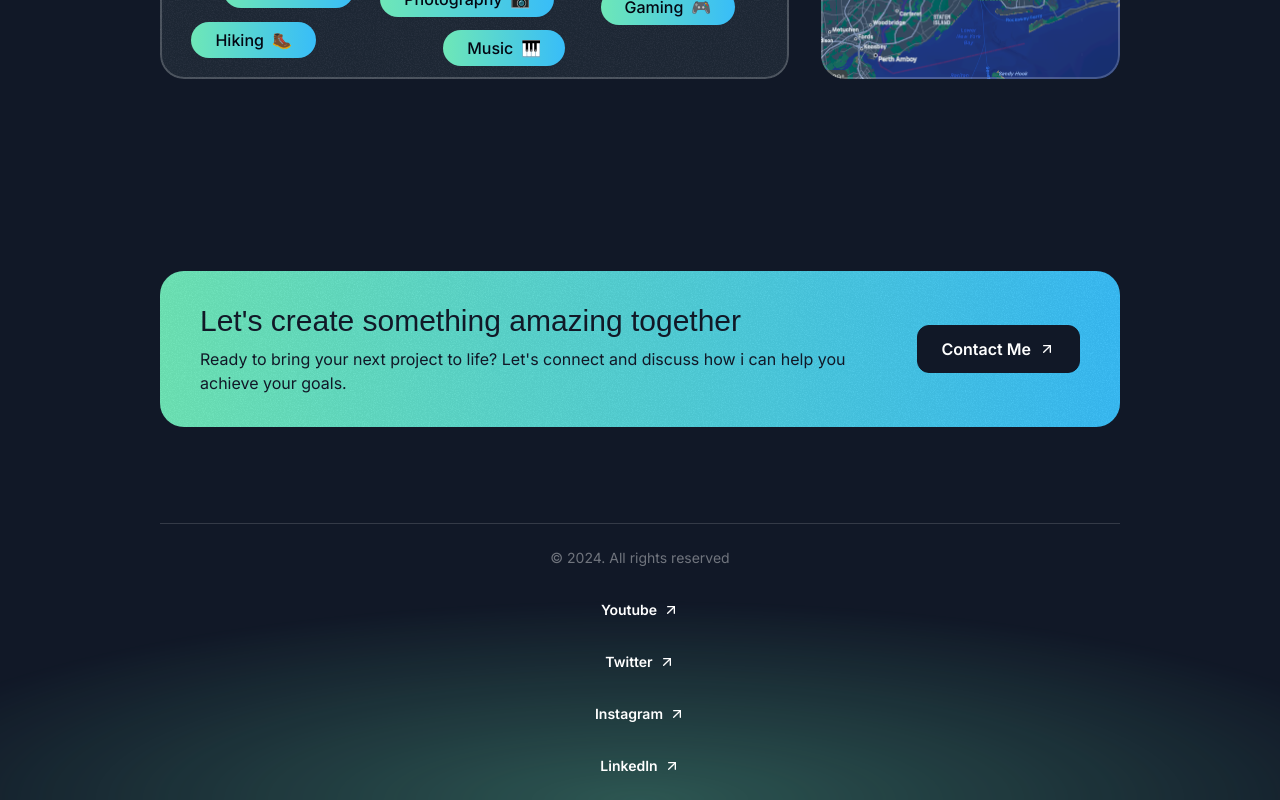
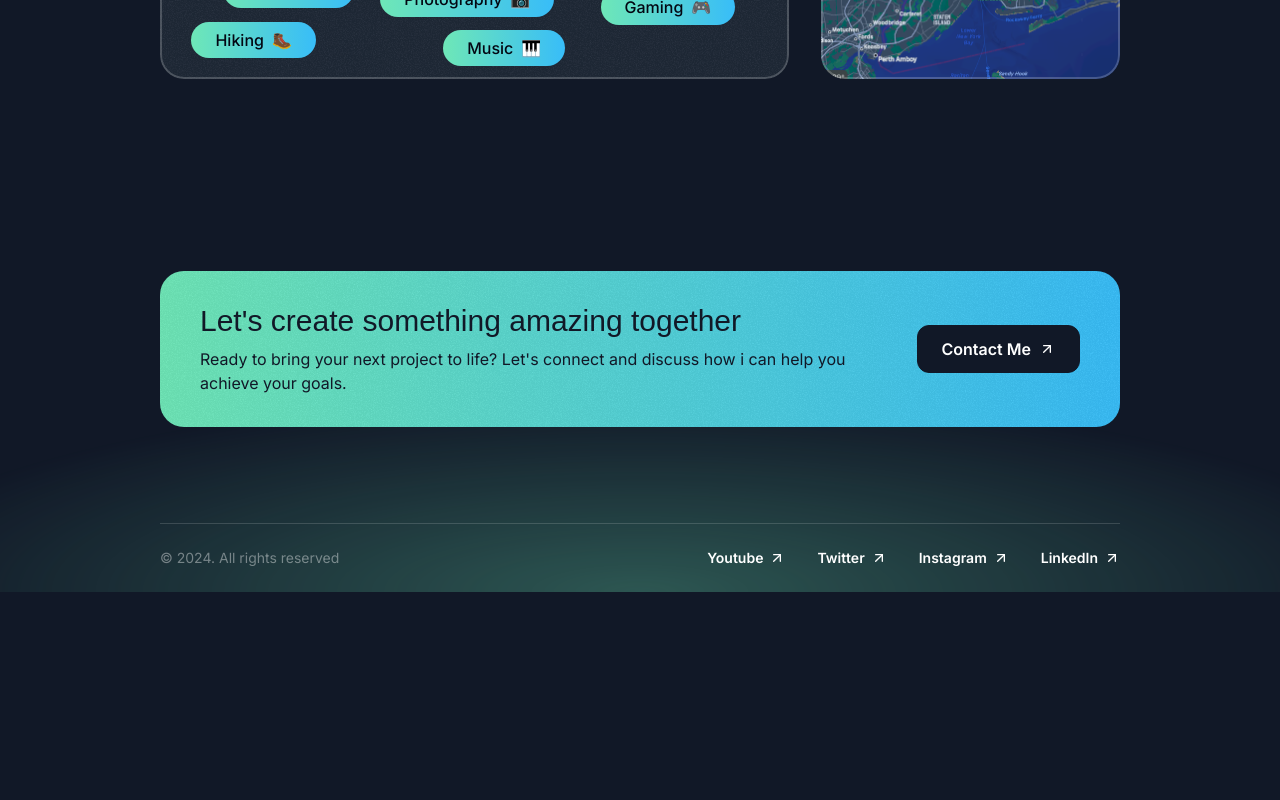
Before and after one commit to Dev-Thembinkosi/portfolio-website, a Next.js app: page / in a window 1280 px wide. Shown: the part 4709-5509 px from the top of the page. After the commit the page ends 5301 px from the top, so only its background shows below. Built offline with nearby package versions, Linux system fonts and the light colour scheme; a web font is replaced by a local one.

Commit message:
Footer tablet design completed

```diff
--- a/src/sections/Footer.tsx
+++ b/src/sections/Footer.tsx
@@ -24,9 +24,9 @@ export const Footer = () => {
     <footer className="relative -z-10 overflow-x-clip">
       <div className="absolute h-[400px] w-[1600px] bottom-0 left-1/2 -translate-x-1/2 bg-emerald-300/30 [mask-image:radial-gradient(50%_50%_at_bottom_center,black,transparent)] -z-10"></div>
       <div className="container">
-        <div className="border-t border-white/15 py-6 text-sm flex flex-col items-center gap-8">
+        <div className="border-t border-white/15 py-6 text-sm flex flex-col md:flex-row items-center gap-8 md:justify-between">
           <div className="text-white/40">&copy; 2024. All rights reserved</div>
-          <nav className="flex flex-col items-center gap-8">
+          <nav className="flex flex-col md:flex-row items-center gap-8">
             {footerLinks.map((link) => (
               <a href="#" key={link.title} className="inline-flex items-center gap-1.5">
                 <span className="font-semibold">{link.title}</span>
```
